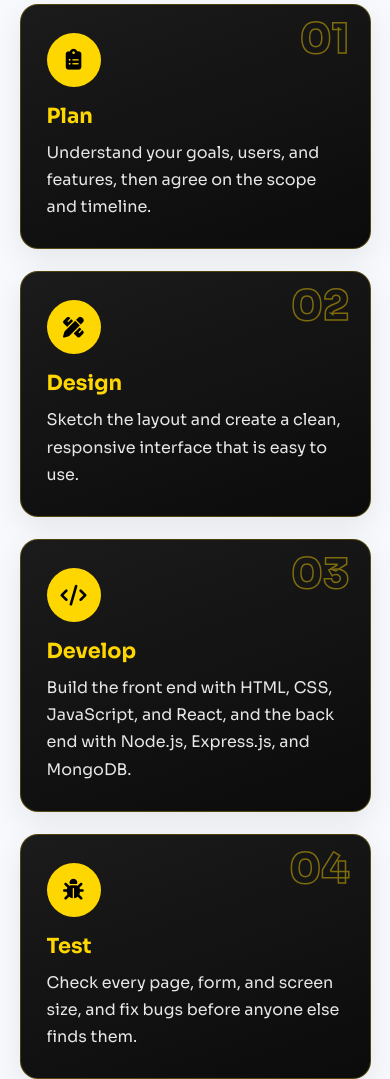
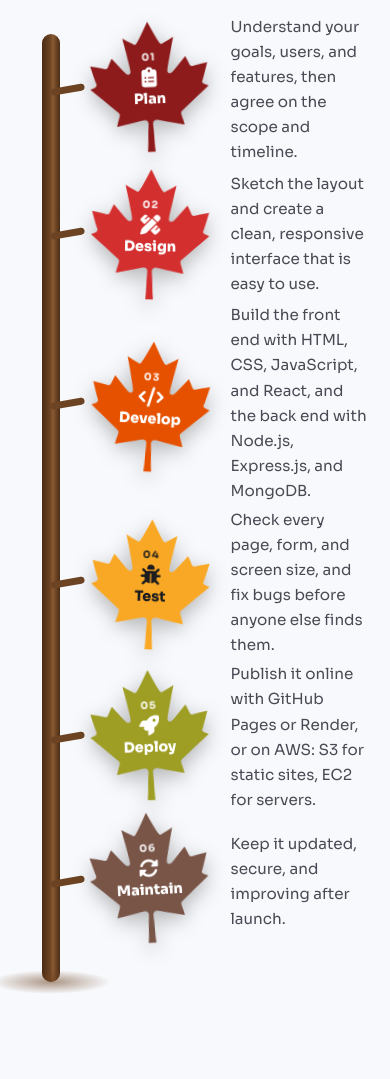
Before and after one commit to moezsiddig/Interactive_personal_website, a plain HTML site: page index.html in a window 390 px wide. Shown: the part 3088-4167 px from the top of the page. Drawn offline with Linux system fonts and the light colour scheme.

Commit message:
Show the process as a tree of maple leaves
- Trunk with branches alternating left and right, one maple leaf per step
- Each leaf in an autumn colour with its number, icon and name; gentle sway animation
- Trunk moves to the left with leaves stacked on small screens

```diff
--- a/css/style.css
+++ b/css/style.css
@@ -524,65 +524,179 @@ section {
     line-height: 1.7;
 }
 
-.process-grid {
+/* The process as a tree: a trunk down the middle, and one maple leaf per
+   step on branches that alternate left and right */
+.process-tree {
+    --trunk: #6d4423;
+    --leaf-size: 170px;
+    --branch-length: 64px;
+    position: relative;
     list-style: none;
-    max-width: 1050px;
+    max-width: 1000px;
     margin: 0 auto;
-    display: grid;
-    grid-template-columns: repeat(3, 1fr);
-    gap: 22px;
+    padding: 10px 0 70px;
 }
 
-.step {
-    position: relative;
-    background: linear-gradient(160deg, #1b1b1b, var(--black));
-    border: 1px solid rgba(255, 215, 0, 0.25);
-    border-radius: 18px;
-    padding: 28px 26px;
-    box-shadow: var(--shadow);
-    transition: transform 0.3s ease, border-color 0.3s ease;
+/* Trunk */
+.process-tree::before {
+    content: "";
+    position: absolute;
+    top: 30px;
+    bottom: 34px;
+    left: 50%;
+    width: 18px;
+    transform: translateX(-50%);
+    border-radius: 9px;
+    background: linear-gradient(90deg, #4a2c14, var(--trunk) 45%, #8a5a33 60%, #4a2c14);
 }
 
-.step:hover {
-    transform: translateY(-6px);
-    border-color: var(--yellow);
+/* Ground at the foot of the trunk */
+.process-tree::after {
+    content: "";
+    position: absolute;
+    bottom: 22px;
+    left: 50%;
+    width: 240px;
+    height: 24px;
+    transform: translateX(-50%);
+    border-radius: 50%;
+    background: radial-gradient(ellipse at center, rgba(109, 68, 35, 0.55), rgba(109, 68, 35, 0) 70%);
 }
 
-/* Big outlined step number in the corner */
-.step-number {
-    position: absolute;
-    top: 14px;
-    right: 20px;
-    font-size: 2.6rem;
-    font-weight: 800;
-    line-height: 1;
-    color: transparent;
-    -webkit-text-stroke: 1.5px rgba(255, 215, 0, 0.45);
+/* One branch = one step: leaf next to the trunk, explanation on the outside */
+.branch {
+    position: relative;
+    width: 50%;
+    display: flex;
+    flex-direction: row-reverse;   /* left side: leaf by the trunk, text outside */
+    justify-content: flex-start;
+    align-items: center;
+    gap: 16px;
+    padding-right: var(--branch-length);
 }
 
-.step-icon {
-    width: 54px;
-    height: 54px;
-    margin-bottom: 16px;
-    border-radius: 50%;
+.branch:nth-child(even) {
+    margin-left: 50%;
+    flex-direction: row;           /* right side: leaf by the trunk, text outside */
+    padding-right: 0;
+    padding-left: var(--branch-length);
+}
+
+/* Leaves overlap a little vertically so it reads as one tree */
+.branch + .branch {
+    margin-top: -46px;
+}
+
+/* The branch: a short wooden stick from the trunk out to the leaf, angled upward */
+.branch::before {
+    content: "";
+    position: absolute;
+    top: 50%;
+    right: 0;
+    width: calc(var(--branch-length) + 18px);
+    height: 7px;
+    border-radius: 4px;
+    background: var(--trunk);
+    transform-origin: right center;
+    transform: rotate(14deg);
+}
+
+.branch:nth-child(even)::before {
+    right: auto;
+    left: 0;
+    transform-origin: left center;
+    transform: rotate(-14deg);
+}
+
+/* The leaf */
+.leaf {
+    position: relative;
+    flex: 0 0 var(--leaf-size);
+    width: var(--leaf-size);
+    height: var(--leaf-size);
     display: flex;
     align-items: center;
     justify-content: center;
-    background-color: var(--yellow);
-    color: black;
-    font-size: 1.3rem;
+    transform-origin: 100% 60%;
+    animation: leaf-sway 6s ease-in-out infinite;
 }
 
-.step h3 {
-    color: var(--yellow);
-    font-size: 1.3em;
-    font-weight: 700;
-    margin-bottom: 10px;
+.branch:nth-child(even) .leaf {
+    transform-origin: 0% 60%;
 }
 
-.step p {
-    color: #e6e6e6;
-    line-height: 1.7;
+.branch:nth-child(2) .leaf { animation-delay: -1s; }
+.branch:nth-child(3) .leaf { animation-delay: -2.2s; }
+.branch:nth-child(4) .leaf { animation-delay: -3.1s; }
+.branch:nth-child(5) .leaf { animation-delay: -4.3s; }
+.branch:nth-child(6) .leaf { animation-delay: -5.2s; }
+
+@keyframes leaf-sway {
+    0%, 100% { transform: rotate(-3deg); }
+    50% { transform: rotate(3deg); }
+}
+
+.leaf-shape {
+    position: absolute;
+    inset: 0;
+    display: flex;
+    align-items: center;
+    justify-content: center;
+    font-size: var(--leaf-size);
+    color: var(--leaf);
+    filter: drop-shadow(0 6px 10px rgba(0, 0, 0, 0.28));
+    transition: filter 0.3s ease, transform 0.3s ease;
+}
+
+.branch:hover .leaf {
+    animation-play-state: paused;
+}
+
+.branch:hover .leaf-shape {
+    transform: scale(1.06);
+    filter: brightness(1.12) drop-shadow(0 8px 14px rgba(0, 0, 0, 0.35));
+}
+
+/* Text inside the leaf */
+.leaf-content {
+    position: relative;
+    margin-top: -14px;          /* the leaf's middle sits a little above its stem */
+    text-align: center;
+    color: var(--ink);
+    line-height: 1.15;
+}
+
+.leaf-number {
+    display: block;
+    font-size: 0.75em;
+    font-weight: 800;
+    letter-spacing: 1px;
+    opacity: 0.85;
+}
+
+.leaf-content i {
+    display: block;
+    font-size: 1.25rem;
+    margin: 4px 0 3px;
+}
+
+.leaf-content h3 {
+    font-size: 1.05em;
+    font-weight: 800;
+    color: var(--ink);
+}
+
+/* Explanation beside the leaf */
+.leaf-text {
+    max-width: 250px;
+    color: var(--muted);
+    line-height: 1.65;
+    font-size: 0.95em;
+    text-align: right;
+}
+
+.branch:nth-child(even) .leaf-text {
+    text-align: left;
 }
 
 /* ---------- Projects ---------- */
@@ -1050,16 +1164,59 @@ body.dark-mode .request {
     }
 }
 
-/* Process steps: 2 columns on tablets, 1 column on phones */
-@media (max-width: 860px) {
-    .process-grid {
-        grid-template-columns: repeat(2, 1fr);
+/* Process tree on small screens: trunk on the left, every leaf to its right */
+@media (max-width: 760px) {
+    .process-tree {
+        --leaf-size: 130px;
+        --branch-length: 34px;
     }
-}
 
-@media (max-width: 560px) {
-    .process-grid {
-        grid-template-columns: 1fr;
+    .process-tree::before {
+        left: 22px;
+        transform: none;
+    }
+
+    .process-tree::after {
+        left: 31px;
+        width: 120px;
+    }
+
+    .branch,
+    .branch:nth-child(even) {
+        width: 100%;
+        margin-left: 0;
+        flex-direction: row;
+        justify-content: flex-start;
+        padding-right: 0;
+        padding-left: calc(31px + var(--branch-length));
+    }
+
+    .branch + .branch {
+        margin-top: 4px;
+    }
+
+    .branch::before,
+    .branch:nth-child(even)::before {
+        right: auto;
+        left: 31px;
+        width: var(--branch-length);
+        transform-origin: left center;
+        transform: rotate(-10deg);
+    }
+
+    .leaf,
+    .branch:nth-child(even) .leaf {
+        transform-origin: 0% 60%;
+    }
+
+    .leaf-content {
+        font-size: 0.85em;
+    }
+
+    .leaf-text,
+    .branch:nth-child(even) .leaf-text {
+        text-align: left;
+        max-width: none;
     }
 }
 
--- a/index.html
+++ b/index.html
@@ -26,7 +26,7 @@
   <!-- Font Awesome icons and main CSS file -->
   <link rel="stylesheet" href="https://cdnjs.cloudflare.com/ajax/libs/font-awesome/6.5.2/css/all.min.css" />
   <!-- ?v= changes with each release so browsers never mix old cached files with the new page -->
-  <link rel="stylesheet" href="css/style.css?v=2026-11-17p"/>
+  <link rel="stylesheet" href="css/style.css?v=2026-11-17q"/>
 </head>
 <body>
   <!-- Apply the saved dark mode before the page is drawn (avoids a light flash) -->
@@ -192,47 +192,80 @@
     <h2 class="title">My Process</h2>
     <p class="section-intro">From idea to launch: I take care of the full web development life cycle.</p>
 
-    <ol class="process-grid">
-      <li class="step">
-        <span class="step-number">01</span>
-        <div class="step-icon"><i class="fas fa-clipboard-list"></i></div>
+    <!-- A tree: a trunk in the middle and one maple leaf per step on branches
+         that alternate left and right. --leaf is the autumn colour of each leaf,
+         --ink the text colour that reads best on it. -->
+    <ol class="process-tree">
+      <li class="branch" style="--leaf: #8e1b1b; --ink: #ffffff;">
+        <div class="leaf">
+          <i class="fab fa-canadian-maple-leaf leaf-shape" aria-hidden="true"></i>
+          <div class="leaf-content">
+            <span class="leaf-number">01</span>
+            <i class="fas fa-clipboard-list"></i>
             <h3>Plan</h3>
-        <p>Understand your goals, users, and features, then agree on the scope and timeline.</p>
+          </div>
+        </div>
+        <p class="leaf-text">Understand your goals, users, and features, then agree on the scope and timeline.</p>
       </li>
 
-      <li class="step">
-        <span class="step-number">02</span>
-        <div class="step-icon"><i class="fas fa-pencil-ruler"></i></div>
+      <li class="branch" style="--leaf: #d32f2f; --ink: #ffffff;">
+        <div class="leaf">
+          <i class="fab fa-canadian-maple-leaf leaf-shape" aria-hidden="true"></i>
+          <div class="leaf-content">
+            <span class="leaf-number">02</span>
+            <i class="fas fa-pencil-ruler"></i>
             <h3>Design</h3>
-        <p>Sketch the layout and create a clean, responsive interface that is easy to use.</p>
+          </div>
+        </div>
+        <p class="leaf-text">Sketch the layout and create a clean, responsive interface that is easy to use.</p>
       </li>
 
-      <li class="step">
-        <span class="step-number">03</span>
-        <div class="step-icon"><i class="fas fa-code"></i></div>
+      <li class="branch" style="--leaf: #e65100; --ink: #ffffff;">
+        <div class="leaf">
+          <i class="fab fa-canadian-maple-leaf leaf-shape" aria-hidden="true"></i>
+          <div class="leaf-content">
+            <span class="leaf-number">03</span>
+            <i class="fas fa-code"></i>
             <h3>Develop</h3>
-        <p>Build the front end with HTML, CSS, JavaScript, and React, and the back end with Node.js, Express.js, and MongoDB.</p>
+          </div>
+        </div>
+        <p class="leaf-text">Build the front end with HTML, CSS, JavaScript, and React, and the back end with Node.js, Express.js, and MongoDB.</p>
       </li>
 
-      <li class="step">
-        <span class="step-number">04</span>
-        <div class="step-icon"><i class="fas fa-bug"></i></div>
+      <li class="branch" style="--leaf: #f9a825; --ink: #1d1d1f;">
+        <div class="leaf">
+          <i class="fab fa-canadian-maple-leaf leaf-shape" aria-hidden="true"></i>
+          <div class="leaf-content">
+            <span class="leaf-number">04</span>
+            <i class="fas fa-bug"></i>
             <h3>Test</h3>
-        <p>Check every page, form, and screen size, and fix bugs before anyone else finds them.</p>
+          </div>
+        </div>
+        <p class="leaf-text">Check every page, form, and screen size, and fix bugs before anyone else finds them.</p>
       </li>
 
-      <li class="step">
-        <span class="step-number">05</span>
-        <div class="step-icon"><i class="fas fa-rocket"></i></div>
+      <li class="branch" style="--leaf: #9e9d24; --ink: #ffffff;">
+        <div class="leaf">
+          <i class="fab fa-canadian-maple-leaf leaf-shape" aria-hidden="true"></i>
+          <div class="leaf-content">
+            <span class="leaf-number">05</span>
+            <i class="fas fa-rocket"></i>
             <h3>Deploy</h3>
-        <p>Publish it online with GitHub Pages or Render, or on AWS: S3 for static sites, EC2 for servers.</p>
+          </div>
+        </div>
+        <p class="leaf-text">Publish it online with GitHub Pages or Render, or on AWS: S3 for static sites, EC2 for servers.</p>
       </li>
 
-      <li class="step">
-        <span class="step-number">06</span>
-        <div class="step-icon"><i class="fas fa-sync-alt"></i></div>
+      <li class="branch" style="--leaf: #795548; --ink: #ffffff;">
+        <div class="leaf">
+          <i class="fab fa-canadian-maple-leaf leaf-shape" aria-hidden="true"></i>
+          <div class="leaf-content">
+            <span class="leaf-number">06</span>
+            <i class="fas fa-sync-alt"></i>
             <h3>Maintain</h3>
-        <p>Keep it updated, secure, and improving after launch.</p>
+          </div>
+        </div>
+        <p class="leaf-text">Keep it updated, secure, and improving after launch.</p>
       </li>
     </ol>
   </section>
@@ -406,7 +439,7 @@
   </footer>
 
   <!-- JavaScript Files -->
-  <script src="js/spider-web.js?v=2026-11-17p"></script>
-  <script src="js/project.js?v=2026-11-17p"></script>
+  <script src="js/spider-web.js?v=2026-11-17q"></script>
+  <script src="js/project.js?v=2026-11-17q"></script>
 </body>
 </html>
```
Lines whose indentation alone changed are shown as unchanged.
